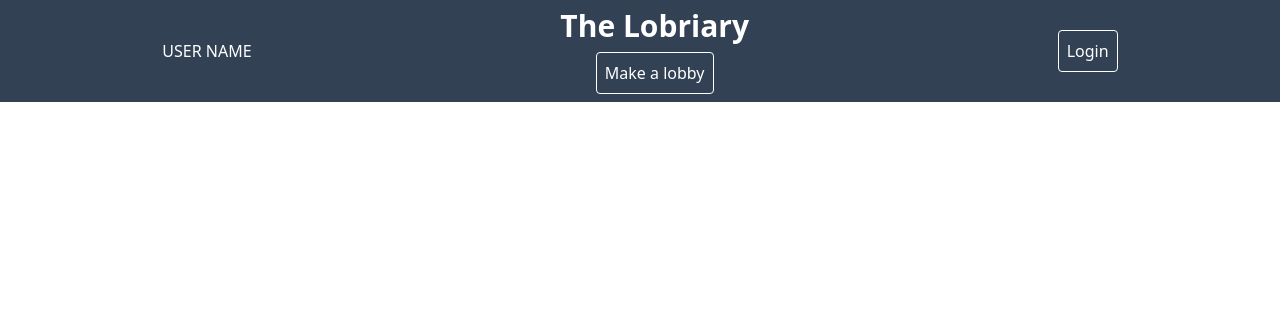
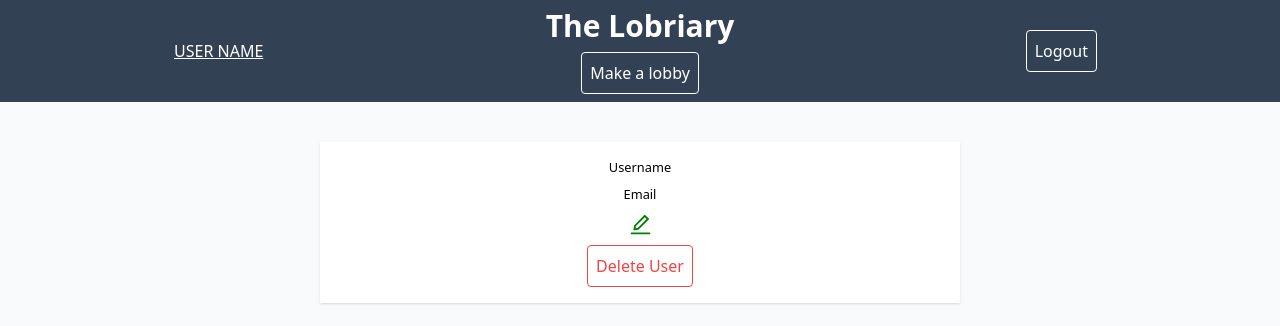
Before and after one commit to zer0mancer/GroupProject, a React (Create React App) app in the folder client/: page /lobriary/user/63a10803e2cd7833b2da60aa in a window 1280 px wide. Shown: the top 326 px of the page. Built offline with nearby package versions, Linux system fonts and the light colour scheme; no server answers; sample sign-in values are in the browser's storage.

Commit message:
OnePlayer page updated, update/delete implemented on front end

```diff
--- a/client/src/App.js
+++ b/client/src/App.js
@@ -1,14 +1,16 @@
 import NavBar from "./components/NavBar";
 import HomePage from "./pages/HomePage";
+import OnePlayer from './pages/OnePlayer';
 import { Routes, Route, Navigate } from 'react-router-dom';
 
 function App() {
   return (
-    <div className="App">
+    <div className="h-screen bg-gray-50 flex flex-col items-center">
       <NavBar/>
       <Routes>
         <Route element={<Navigate to="/lobriary/homepage"/>} path="/"/>
         <Route element={<HomePage/>} path="/lobriary/homepage"/>
+        <Route element={<OnePlayer/>} path="lobriary/user/:id"/>
       </Routes>
     </div>
   );
--- /dev/null
+++ b/client/src/components/DeleteButton.jsx
@@ -0,0 +1,31 @@
+import React from 'react';
+import { useNavigate } from 'react-router-dom';
+import axios from 'axios';
+
+const DeleteButton = ({ children, dataId }) => {
+
+    const navigate = useNavigate();
+
+    const handleDelete = () => {
+
+        const answer = window.confirm("Are you sure you want to delete this user?");
+
+        if(answer) {
+            axios.delete(`http://localhost:8000/api/users/${dataId}`)
+                .then(res => {
+                    console.log(res);
+                    sessionStorage.removeItem('userId');
+                    navigate("/");
+                })
+                .catch(err => console.log(err));
+        } else {
+            return
+        }
+    };
+
+  return (
+    <button onClick={() => handleDelete()} className="text-red-500 border border-red-500 rounded p-2 hover:bg-red-500 hover:text-white">{children}</button>
+    )
+}
+
+export default DeleteButton
--- a/client/src/components/LoginForm.jsx
+++ b/client/src/components/LoginForm.jsx
@@ -7,7 +7,7 @@ const LoginForm = ({onClickHandler}) => {
     const [ password, setPassword ] = useState("");
     const [ formErrors, setFormErrors ] = useState()
     const [ dataChange, setDataChange ] = useState("");
-    const [ accessToken, setAccessToken ] = useState(localStorage.getItem('accessToken'));
+    const [ accessToken, setAccessToken ] = useState(sessionStorage.getItem('accessToken'));
 
     const navigate = useNavigate();
 
@@ -25,7 +25,7 @@ const LoginForm = ({onClickHandler}) => {
             password,})
         .then(res =>
             {console.log(res);
-            setAccessToken(localStorage.setItem('accessToken', res.data.token));
+            setAccessToken(sessionStorage.setItem('accessToken', res.data.token));
             navigate("/");
             window.location.reload(false);
         })
--- a/client/src/components/NavBar.jsx
+++ b/client/src/components/NavBar.jsx
@@ -39,18 +39,19 @@ const NavBar = () => {
           .then(res => {
             console.log(res);
             setUserId(sessionStorage.setItem("userId", res.data.newUser._id));
+            setIsRegistrationClicked(false);
           })
           .catch(err => {
             console.log(err);
-            const errObj = err.response.data.error.errors
-            setFormErrors(errObj)
+            const errObj = err.response.data.error.errors;
+            setFormErrors(errObj);
           })
       };
 
-    //=====LOGS OUT USER, REMOVES LOCAL STOREAGE AND THEN NAVIGATES BACK HOME=====
+    //=====LOGS OUT USER, REMOVES SESSION DATA AND THEN NAVIGATES BACK HOME=====
     const handleLogout = () => {
-        localStorage.removeItem('accessToken');
-        localStorage.removeItem('userId');
+        // sessionStorage.removeItem('accessToken');
+        sessionStorage.removeItem('userId');
         navigate("/");
         window.location.reload(false)
       };
@@ -61,9 +62,9 @@ const NavBar = () => {
     }
 
   return (
-    <div className="flex justify-between items-center bg-slate-700 text-white p-2 relative">
+    <div className="grid grid-cols-3 items-center bg-slate-700 text-white p-2 relative w-full">
         <div>
-            <Link to="" className="hover:text-gray-200">USER NAME</Link>
+            <Link to="/lobriary/user/63a10803e2cd7833b2da60aa" className="hover:text-gray-200 underline">USER NAME</Link>
         </div>
         <div className='flex flex-col gap-2'>
             <h1 onClick={handleHomeClick} className="text-3xl font-bold cursor-pointer">The Lobriary</h1>
@@ -71,10 +72,15 @@ const NavBar = () => {
                 <NavButton onClickHandler={handleLobbyClick}>Make a lobby</NavButton>
             </Link>
         </div>
-        <div>
-            <NavButton
-            onClickHandler={handleLoginClick}>Login</NavButton>
-        </div>
+        {userId ?
+          <div>
+              <NavButton onClickHandler={handleLogout}>Logout</NavButton>
+          </div>
+        :
+          <div>
+              <NavButton onClickHandler={handleLoginClick}>Login</NavButton>
+          </div>
+        }
         {isLoginClicked && <LoginForm
         onClickHandler={handleRegistrationClicked}
         formErrors={formErrors}
--- a/client/src/pages/HomePage.jsx
+++ b/client/src/pages/HomePage.jsx
@@ -18,18 +18,18 @@ const HomePage = () => {
   return (
     <div className='text-slate-700 flex flex-col gap-4 justify-center'>
         <h1 className="text-3xl font-bold text-center">Welcome {currentUser.username}</h1>
-        <div>
-            <table className='border'>
-                <thead className='border'>
+        <div className='shadow rounded'>
+            <table>
+                <thead>
                     <tr className='bg-slate-700 text-white'>
-                        <td className="border p-2">Game: </td>
-                        <td className="border p-2">Players: </td>
-                        <td className="border p-2">Lobby Title: </td>
-                        <td className="border p-2">Platform: </td>
-                        <td className="border p-2">Actions: </td>
+                        <td className="border  border-slate-600 p-2">Game: </td>
+                        <td className="border border-slate-600 p-2">Players: </td>
+                        <td className="border border-slate-600 p-2">Lobby Title: </td>
+                        <td className="border border-slate-600 p-2">Platform: </td>
+                        <td className="border border-slate-600 p-2">Actions: </td>
                     </tr>
                 </thead>
-                <tbody>
+                <tbody className='bg-white'>
                     <tr>
                         <td className="border p-2">GAME TITLE</td>
                         <td className="border p-2">PLAYER COUNT</td>
--- /dev/null
+++ b/client/src/pages/OnePlayer.js
@@ -0,0 +1,107 @@
+
+import React from 'react'
+import {Link, useParams, useNavigate } from 'react-router-dom';
+import { useEffect, useState } from 'react';
+import axios from 'axios';
+import { AiOutlineEdit, AiOutlineCheckCircle,  } from "react-icons/ai";
+import { MdOutlineCancel } from 'react-icons/md';
+import DeleteButton from '../components/DeleteButton';
+
+const OnePlayer = (props) => {
+
+    const { id } = useParams();
+    const [ username, setUsername ] = useState("");
+    const [ email, setEmail ] = useState("");
+    const [ userId, setUserId ] = useState("");
+    const [ isEditClicked, setIsEditClicked ] = useState(false);
+    const [ formErrors, setFormErrors ] = useState({});
+    const [ dataChange, setDataChange ] = useState("");
+
+    const handleUsername = (e) => {
+        setUsername(e.target.value);
+    };
+
+    const handleEmail = (e) => {
+        setEmail(e.target.value)
+    }
+
+    const handleEditClick = () => {
+        setIsEditClicked(!isEditClicked);
+    };
+
+    const handleCancelEdit = () => {
+        setIsEditClicked(false);
+        setDataChange(Math.random());
+        setFormErrors({});
+    };
+
+    const handleSubmit = (e) => {
+        e.preventDefault();
+        axios.put(`http://localhost:8000/api/users/${id}`, {
+            username,
+            email
+        })
+            .then(res => {
+                console.log(res);
+                setDataChange(Math.random());
+                setIsEditClicked(false);
+            })
+            .catch(err => {
+                console.log(err);
+                const errObj = err.response.data.error.errors;
+                setFormErrors(errObj);
+            });
+    };
+
+    useEffect(()=>{
+        axios.get(`http://localhost:8000/api/users/${id}`)
+            .then((response)=>{
+                // I might have this set as player so double check model.
+                console.log(response.data.user);
+                setUsername(response.data.user.username);
+                setEmail(response.data.user.email);
+                setUserId(response.data.user._id);
+            })
+            .catch((error)=>{
+                console.log(error)
+            })
+    },[dataChange])
+
+    return (
+        <div className="flex flex-col gap-2 m-10 shadow items-center w-1/2 bg-white p-4">
+            {!isEditClicked ?
+            <div className="flex flex-col gap-2 ">
+                <div className="flex flex-col text-center">
+                    <h1 className="text-3xl">{username}</h1>
+                    <small>Username</small>
+                </div>
+                <div className="flex flex-col text-center">
+                    <h1 className="text-3xl">{email}</h1>
+                    <small>Email</small>
+                </div>
+                <AiOutlineEdit onClick={() => handleEditClick()} color="green" size="25" className="hover:border hover:border-green-500 hover:rounded hover:cursor-pointer"/>
+                <DeleteButton dataId={userId}>Delete User</DeleteButton>
+            </div>
+                :
+            <form onSubmit={handleSubmit} className="flex flex-col gap-2 ">
+                {formErrors.username && <p className="text-center text-red-500">{formErrors.username.message}</p>}
+                <div className="flex flex-col text-center">
+                    <input className="text-3xl text-center w-[500px] border border-slate-700 border-b-2 border-l-0 border-t-0 border-r-0" value={username} onChange={handleUsername}/>
+                    <small>Username</small>
+                </div>
+                <div className="flex flex-col text-center">
+                {formErrors.email && <p className="text-center text-red-500">{formErrors.email.message}</p>}
+                    <input className="text-3xl text-center w-[500px] border border-slate-700 border-b-2 border-l-0 border-t-0 border-r-0" value={email} onChange={handleEmail}/>
+                    <small>Email</small>
+                </div>
+                <div className="flex gap-2">
+                    <button><AiOutlineCheckCircle color="green" size="25" className="hover:border hover:border-green-500 hover:rounded"/></button>
+                    <MdOutlineCancel onClick={() => handleCancelEdit()} color="red" size="25" className="cursor-pointer hover:border hover:border-red-500 hover:rounded"/>
+                </div>
+            </form>
+            }
+        </div>
+        )
+    }
+
+export default OnePlayer
```
Also changed, not shown: client/src/components/OnePlayer.js (deleted, +0 -71 lines).
